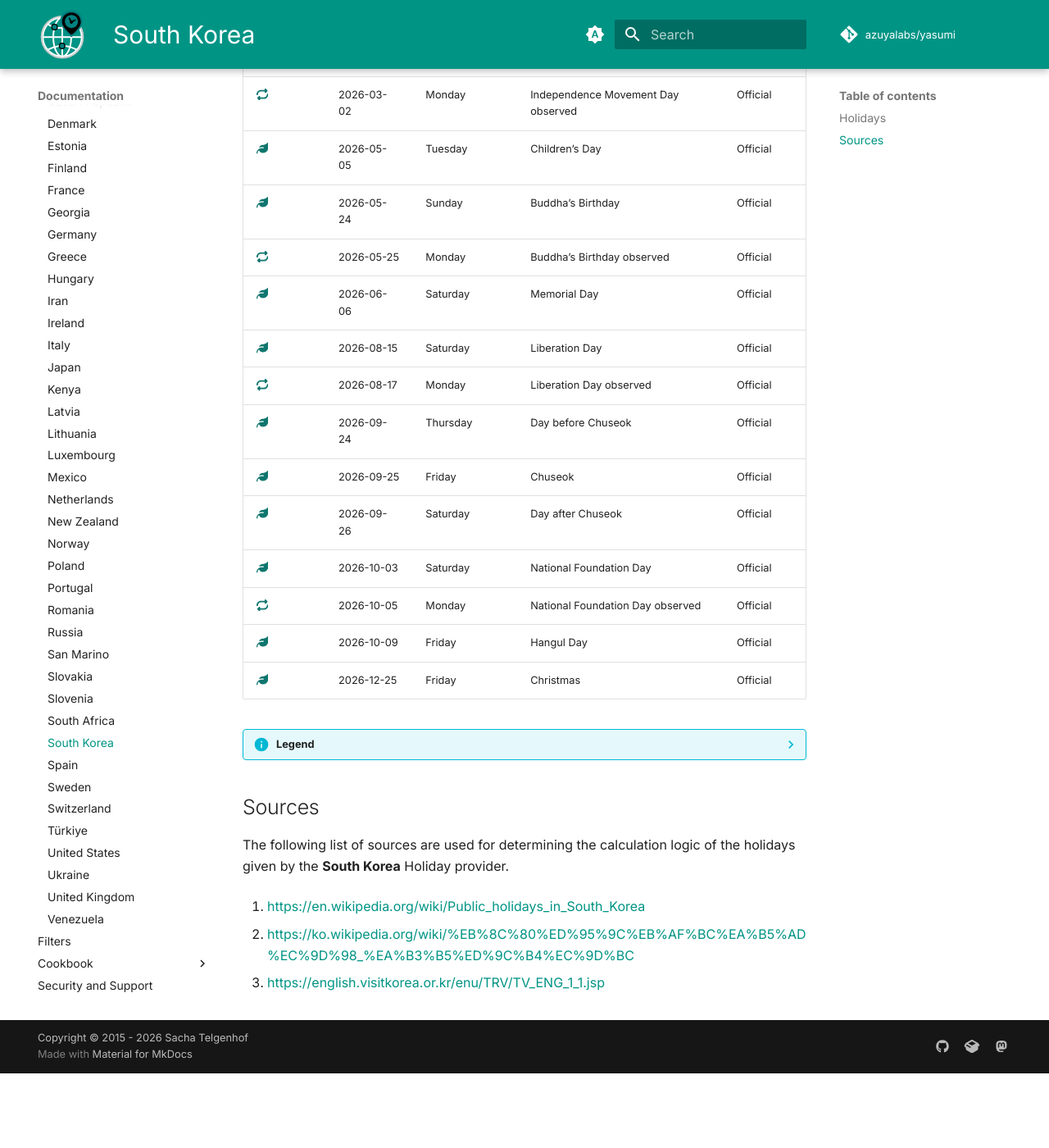
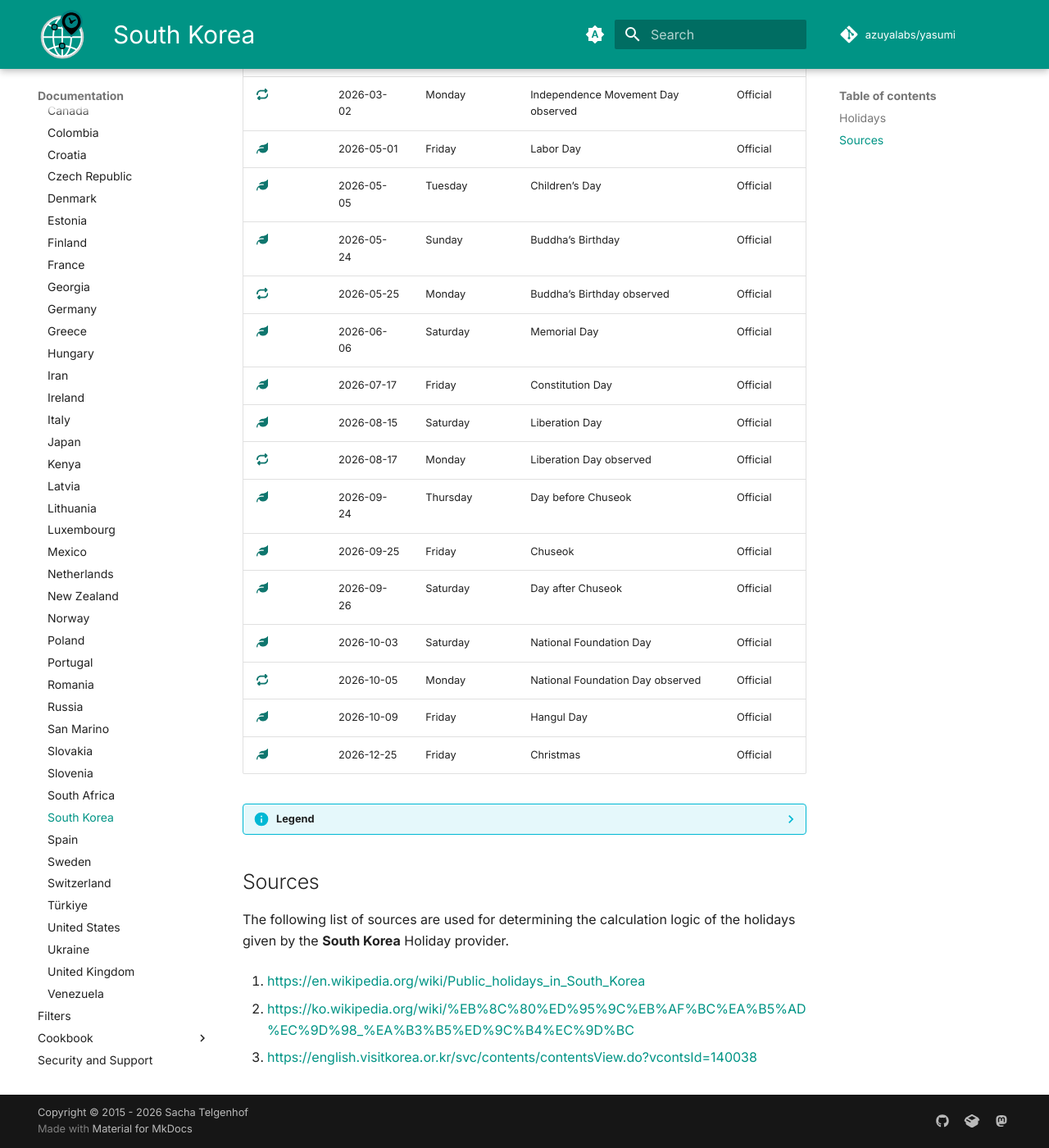
Before and after one commit to azuyalabs/yasumi-docs, an MkDocs documentation site: the page built from docs/providers/kr.md, in a window 1280 px wide and 1400 px high, scrolled down 793 px. Shown: the whole window at 82% size. Built offline with MkDocs 1.6.1 and Material for MkDocs 9.7.7, drawn with Linux system fonts in a browser that asks for light colours; comment, search, counter and statistics services are not loaded; before the commit the page ends 2102 px from its top, so only the background shows below that; part of the change alters nothing that is shown.

Commit message:
Update documentation for the South Korea provider
Signed-off-by: Sacha Telgenhof <me@sachatelgenhof.com>

```diff
--- a/docs/providers/kr.md
+++ b/docs/providers/kr.md
@@ -1,6 +1,6 @@
 # South Korea
 
-There are _19_ registered holidays for the **South Korea** provider in **2026**.
+There are _21_ registered holidays for the **South Korea** provider in **2026**.
 
 !!! info ""
 
@@ -21,10 +21,12 @@ There are _19_ registered holidays for the **South Korea** provider in **2026**.
 | :fontawesome-solid-leaf:{ .icon title="Regular holiday" } | 2026-02-18 | Wednesday | Day after Seollal | Official |
 | :fontawesome-solid-leaf:{ .icon title="Regular holiday" } | 2026-03-01 | Sunday | Independence Movement Day | Official |
 | :fontawesome-solid-repeat:{ .icon title="Substituted holiday" } | 2026-03-02 | Monday | Independence Movement Day observed | Official |
+| :fontawesome-solid-leaf:{ .icon title="Regular holiday" } | 2026-05-01 | Friday | Labor Day | Official |
 | :fontawesome-solid-leaf:{ .icon title="Regular holiday" } | 2026-05-05 | Tuesday | Children’s Day | Official |
 | :fontawesome-solid-leaf:{ .icon title="Regular holiday" } | 2026-05-24 | Sunday | Buddha’s Birthday | Official |
 | :fontawesome-solid-repeat:{ .icon title="Substituted holiday" } | 2026-05-25 | Monday | Buddha’s Birthday observed | Official |
 | :fontawesome-solid-leaf:{ .icon title="Regular holiday" } | 2026-06-06 | Saturday | Memorial Day | Official |
+| :fontawesome-solid-leaf:{ .icon title="Regular holiday" } | 2026-07-17 | Friday | Constitution Day | Official |
 | :fontawesome-solid-leaf:{ .icon title="Regular holiday" } | 2026-08-15 | Saturday | Liberation Day | Official |
 | :fontawesome-solid-repeat:{ .icon title="Substituted holiday" } | 2026-08-17 | Monday | Liberation Day observed | Official |
 | :fontawesome-solid-leaf:{ .icon title="Regular holiday" } | 2026-09-24 | Thursday | Day before Chuseok | Official |
@@ -53,4 +55,4 @@ the holidays given by the **South Korea** Holiday provider.
 
 1. [https://ko.wikipedia.org/wiki/%EB%8C%80%ED%95%9C%EB%AF%BC%EA%B5%AD%EC%9D%98_%EA%B3%B5%ED%9C%B4%EC%9D%BC](https://ko.wikipedia.org/wiki/%EB%8C%80%ED%95%9C%EB%AF%BC%EA%B5%AD%EC%9D%98_%EA%B3%B5%ED%9C%B4%EC%9D%BC)
 
-1. [https://english.visitkorea.or.kr/enu/TRV/TV_ENG_1_1.jsp](https://english.visitkorea.or.kr/enu/TRV/TV_ENG_1_1.jsp)
+1. [https://english.visitkorea.or.kr/svc/contents/contentsView.do?vcontsId=140038](https://english.visitkorea.or.kr/svc/contents/contentsView.do?vcontsId=140038)
```
